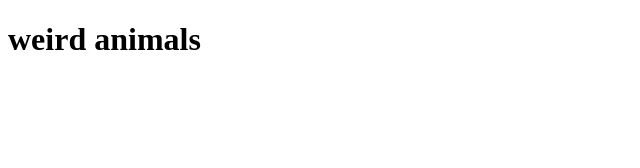
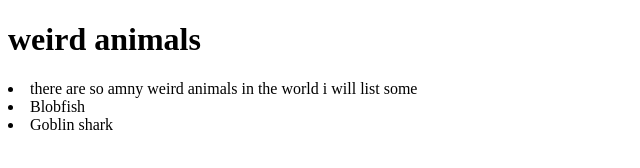
Before and after one commit to Yaraisa14/Yaraisa14, a plain HTML site: page index.html in a window 1280 px wide. Shown: the whole page, without its empty margins (0-640 px from the left). Drawn offline with Linux system fonts and the light colour scheme.

Commit message:
Update index.html

```diff
--- a/index.html
+++ b/index.html
@@ -2,3 +2,7 @@
 <html>
 <body>
   <h1> weird animals </h1>
+  <p>
+    <li> there are so amny weird animals in the world i will list some </li>
+    <li> Blobfish </li>
+    <li> Goblin shark </li>
```
